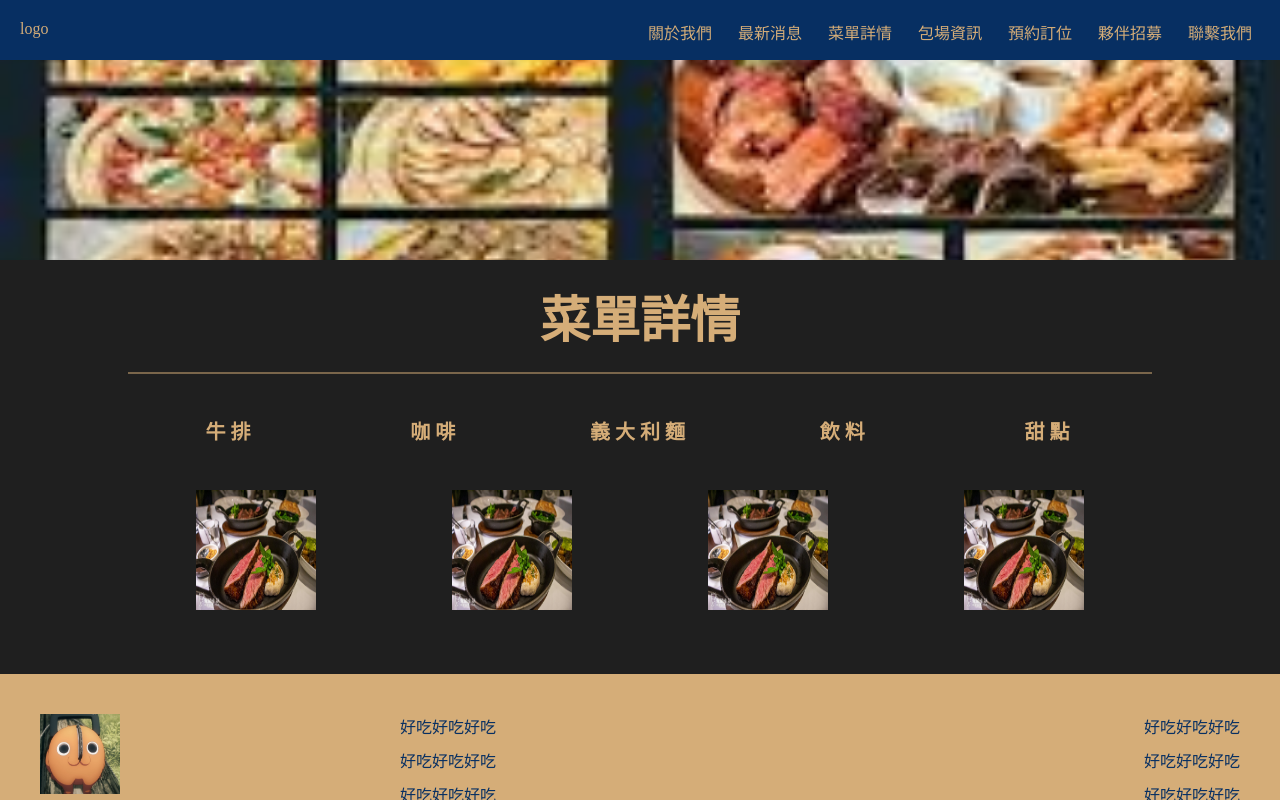
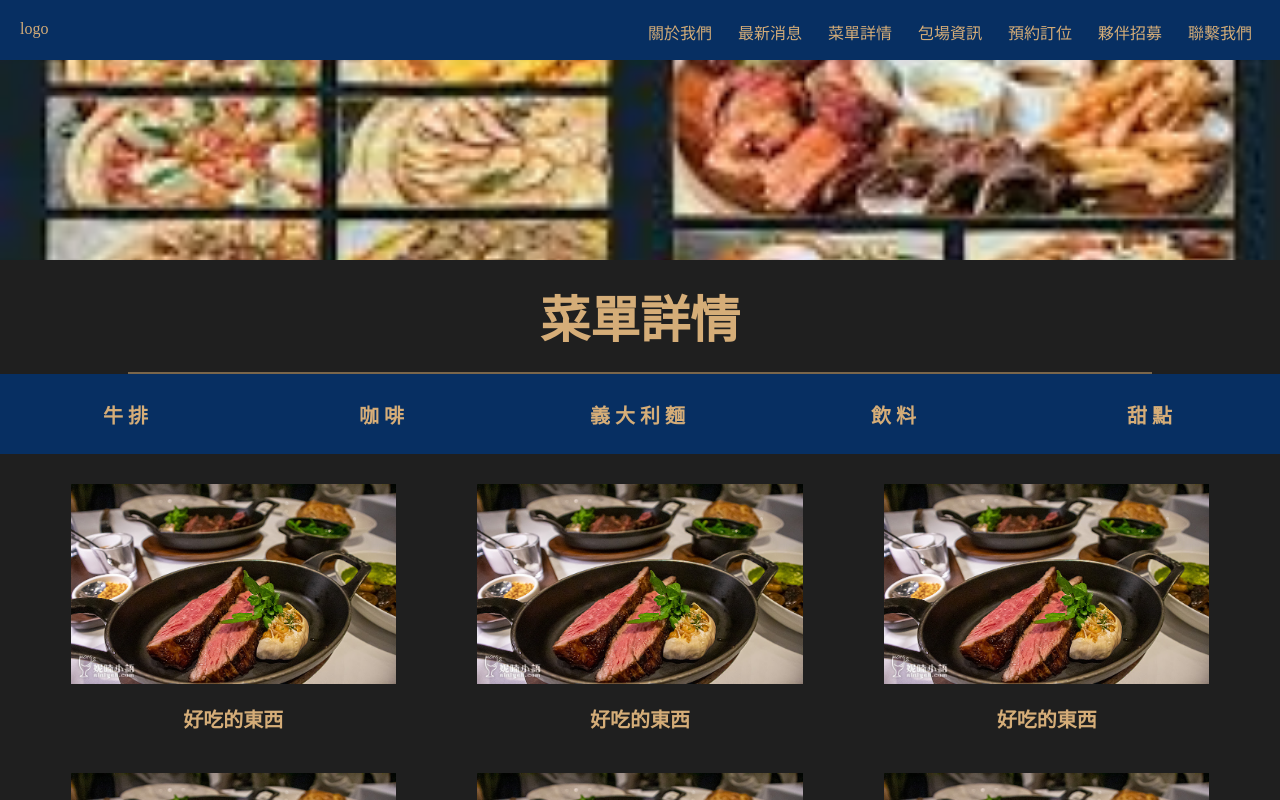
Before and after one commit to csdsdasdcwcwadx/circle-cafe, a Next.js app: page /menu in a window 1280 px wide. Shown: the top 800 px of the page. Built offline with nearby package versions, Linux system fonts and the light colour scheme.

Commit message:
簡易設定菜單頁樣式

```diff
--- a/src/app/menu/page.tsx
+++ b/src/app/menu/page.tsx
@@ -15,6 +15,16 @@
     BEVARAGE = '飲料',
     DESSERT = '甜點',
 }
+
+const foodItems = [
+    {imgSrc: SteakSrc, content: '123456', name: '好吃的東西'},
+    {imgSrc: SteakSrc, content: '123456', name: '好吃的東西'},
+    {imgSrc: SteakSrc, content: '123456', name: '好吃的東西'},
+    {imgSrc: SteakSrc, content: '123456', name: '好吃的東西'},
+    {imgSrc: SteakSrc, content: '123456', name: '好吃的東西'},
+    {imgSrc: SteakSrc, content: '123456', name: '好吃的東西'},
+    {imgSrc: SteakSrc, content: '123456', name: '好吃的東西'},
+]
 
 export default function Menu() {
     const [dish, setDish] = useState<E_Dish>(E_Dish.STEAK);
@@ -36,18 +46,19 @@
                 }
             </ul>
             <div className={styles.cuisine}>
-                <aside>
-                    <Image src={SteakSrc} alt='food'/>
-                </aside>
-                <aside>
-                    <Image src={SteakSrc} alt='food'/>
-                </aside>
-                <aside>
-                    <Image src={SteakSrc} alt='food'/>
-                </aside>
-                <aside>
-                    <Image src={SteakSrc} alt='food'/>
-                </aside>
+                {
+                    foodItems.map((food, ind) => {
+                        return (
+                            <aside key={ind}>
+                                <div className={styles.frame}>
+                                    <Image src={food.imgSrc} alt='food' fill sizes='100%'/>
+                                </div>
+                                <h2>{food.name}</h2>
+                                <span>{food.content}</span>
+                            </aside>
+                        )
+                    })
+                }
             </div>
        </Default>
     )
--- a/src/app/menu/styles.module.scss
+++ b/src/app/menu/styles.module.scss
@@ -2,24 +2,26 @@
 
 .menu {
     main > div {
-        margin-top: 10px;
-        padding: 0 10%;
+        margin-top: 0;
+        padding: 0;
 
         .dishes {
             display: flex;
             justify-content: flex-start;
             flex-wrap: wrap;
             width: 100%;
+            margin-top: 0;
             margin-bottom: 30px;
             padding-left: 0;
             list-style-type: none;
+            background-color: $blueColor;
 
             li {
                 display: flex;
                 justify-content: center;
                 align-items: center;
                 width: 20%;
-                height: 60px;
+                height: 80px;
                 min-width: 100px;
                 color: $goldenColor;
                 list-style-type: none;
@@ -43,14 +45,49 @@
 
         .cuisine {
             display: grid;
-            grid-template-columns: 1fr 1fr 1fr 1fr;
+            grid-template-columns: 1fr 1fr 1fr;
+            padding: 0 30px;
+
+            @include only-mobile {
+                grid-template-columns: 1fr 1fr;
+            }
+
+            @include small-m {
+                grid-template-columns: 1fr;
+            }
 
             aside {
+                position: relative;
+                display: flex;
+                flex-direction: column;
                 user-select: none;
+                margin-bottom: 20px;
+                cursor: pointer;
 
-                img {
-                    width: 120px;
-                    height: 120px;
+                .frame {
+                    position: relative;
+                    min-height: 200px;
+                    width: 80%;
+                    margin: auto;
+                }
+
+                h2 {
+                    font-size: 20px;
+                }
+
+                span {
+                    display: none;
+                    position: absolute;
+                    top: 0;
+                    left: 50%;
+                    width: 80%;
+                    transform: translate(-50%, 0);
+                }
+
+                &:hover {
+                    span {
+                        display: block;
+                    }
                 }
             }
         }
```
